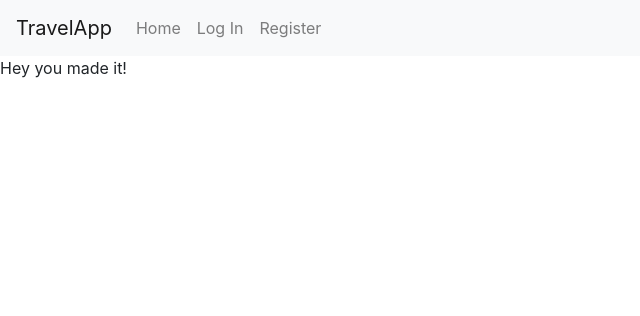
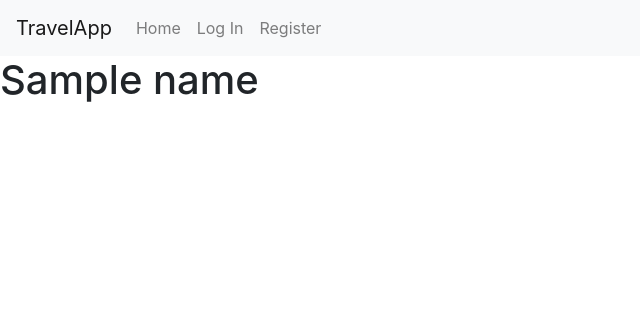
Before and after one commit to djmiller1008/TravelPlanner, a Django app: template travelapp/templates/travelapp/discover_destination.html in a window 1280 px wide. Shown: the top 316 px of the page, without its empty margins (0-640 px from the left). Run offline with Django 3.2, Linux system fonts and the light colour scheme; the template is opened without the code that fills it: most values are stand-ins (such as "Sample title", 1, 10 or a date in 2020); some libraries are stand-ins or nearby versions.

Commit message:
Add divs to render data from javascript files

```diff
--- a/travelapp/templates/travelapp/discover_destination.html
+++ b/travelapp/templates/travelapp/discover_destination.html
@@ -3,7 +3,13 @@
 {% block body %}
 
 <div id="destination-container" class="destination-container">
-    Hey you made it!
+    <h1 class="destination-title" id="destination-name">{{ name }}</h1>
 </div>
+<div id="loading"></div>
+<div id="interesting-places-list">
+
+</div>
+<button id="previous-button" class="previous-button">Previous</button>
+<button id="next-button" class="next-button">Next</button>
 
 {% endblock %}
```
